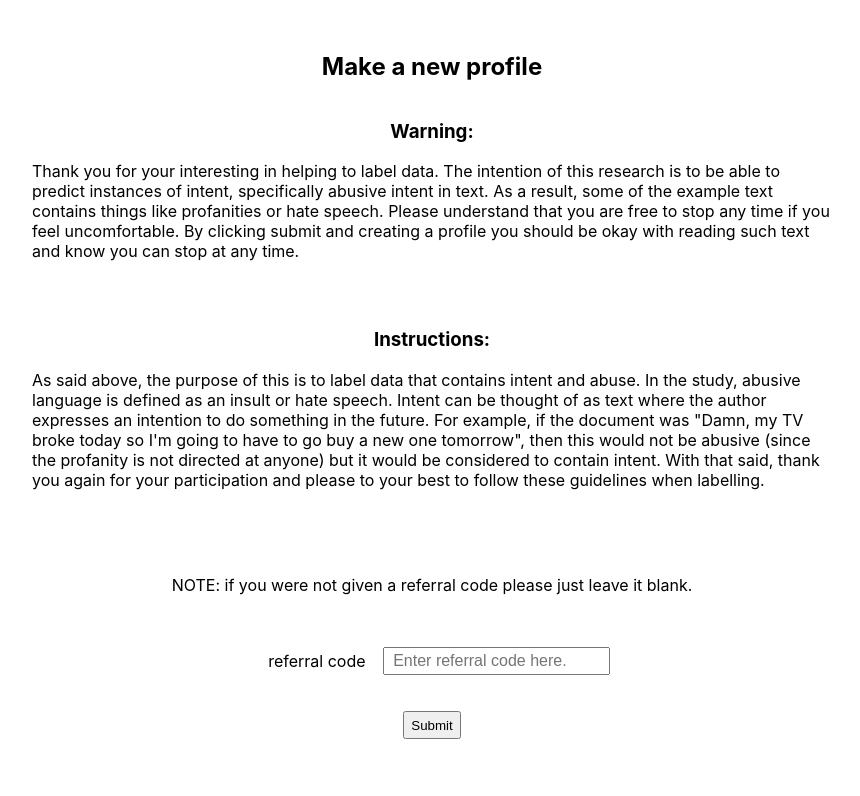
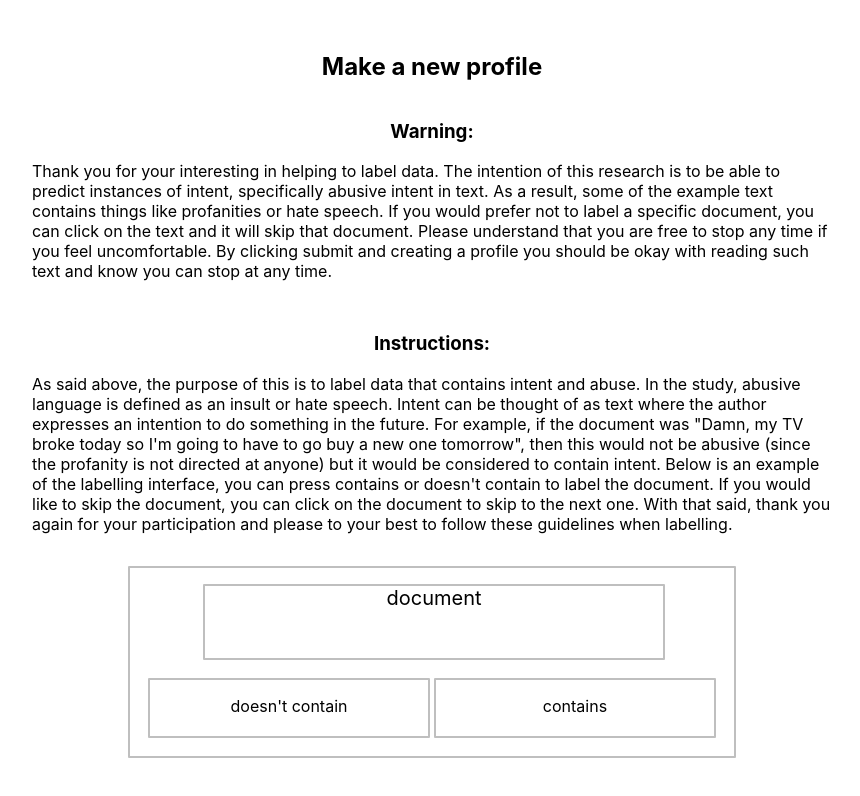
Before and after one commit to simonsben/Intent-Labeller, a React (Create React App) app: page / in a window 1280 px wide. Shown: the top 796 px of the page, without its empty margins (208-1068 px from the left). Built offline with nearby package versions, Linux system fonts and the light colour scheme.

Commit message:
Added demo labeller with instructions

```diff
--- a/src/components/information.jsx
+++ b/src/components/information.jsx
@@ -1,23 +1,37 @@
+import { generate_label } from '../components/label';
 import React from 'react';
+import '../style/label.scss';
 
 const TextItem = props => (
     <div className='input_item vertical'>
         <h3>{ props.header }</h3>
         <div className='long_text'>{ props.body }</div>
+        { props.custom }
     </div>
 )
 
 const Warning = props => {
     const header = 'Warning:';
-    const body = 'Thank you for your interesting in helping to label data. The intention of this research is to be able to predict instances of intent, specifically abusive intent in text. As a result, some of the example text contains things like profanities or hate speech. Please understand that you are free to stop any time if you feel uncomfortable. By clicking submit and creating a profile you should be okay with reading such text and know you can stop at any time.';
+    const body = 'Thank you for your interesting in helping to label data. The intention of this research is to be able to predict instances of intent, specifically abusive intent in text. As a result, some of the example text contains things like profanities or hate speech. If you would prefer not to label a specific document, you can click on the text and it will skip that document. Please understand that you are free to stop any time if you feel uncomfortable. By clicking submit and creating a profile you should be okay with reading such text and know you can stop at any time.';
     return <TextItem header={ header } body={ body } />;
 };
 
 const Instructions = props => {
     const header = 'Instructions:';
-    const body = 'As said above, the purpose of this is to label data that contains intent and abuse. In the study, abusive language is defined as an insult or hate speech. Intent can be thought of as text where the author expresses an intention to do something in the future. For example, if the document was "Damn, my TV broke today so I\'m going to have to go buy a new one tomorrow", then this would not be abusive (since the profanity is not directed at anyone) but it would be considered to contain intent. With that said, thank you again for your participation and please to your best to follow these guidelines when labelling.';
+    const body = 'As said above, the purpose of this is to label data that contains intent and abuse. In the study, abusive language is defined as an insult or hate speech. Intent can be thought of as text where the author expresses an intention to do something in the future. For example, if the document was "Damn, my TV broke today so I\'m going to have to go buy a new one tomorrow", then this would not be abusive (since the profanity is not directed at anyone) but it would be considered to contain intent. Below is an example of the labelling interface, you can press contains or doesn\'t contain to label the document. If you would like to skip the document, you can click on the document to skip to the next one. With that said, thank you again for your participation and please to your best to follow these guidelines when labelling.';
+    const custom = (
+        <div className='marking_window demo'>
+            <div className='marking_content'> document </div>
+            <div className='marking_options'>
+                {
+                    generate_label('', ()=>{}, null)
+                }
+            </div>
+        </div>
+    )
 
-    return <TextItem header={ header } body ={ body } />;
+
+    return <TextItem header={ header } body ={ body } custom={ custom } />;
 };
 
 const FinalNote = props => {
--- a/src/pages/labeller.jsx
+++ b/src/pages/labeller.jsx
@@ -10,7 +10,8 @@
     contexts: [],
     intent_labels: [],
     abuse_labels: [],
-    current_tuple: {}
+    current_tuple: {},
+    hovering: false
 };
 
 class Labeller extends Component {
@@ -39,11 +40,15 @@
         this.setState(new_state);
     }
 
-    add_label = (target_label, label) => {
+    add_label = (target_label, label, skip=false) => {
         const {state} = this;
         let { current_tuple } = state;
 
-        current_tuple[target_label] = label_map[label];
+        if (skip)
+            current_tuple = { intent: 'SKIP', abuse: 'SKIP' };
+        else
+            current_tuple[target_label] = label_map[label];
+
         let callback = () => {};
 
         if (Object.keys(current_tuple).length >= 2) {
@@ -63,6 +68,9 @@
         return (contexts === null) || typeof contexts === 'undefined';
     };
 
+    over = () => this.setState({ ...[this.state], hovering: true });
+    off = () => this.setState({ ...[this.state], hovering: false });
+
 
     render() {
         const { state, add_label, is_done } = this;
@@ -75,10 +83,20 @@
 
         if (!state.done && !context) this.make_request();
 
+        const content_style = 'marking_content' + (state.hovering? ' skip' : '');
+
         return (
             <div className='marking_window'>
-                <div className='marking_content'>
-                    {!context? 'Loading data...' : context}
+                <div
+                    className={content_style}
+                    onMouseEnter={this.over}
+                    onMouseLeave={this.off}
+                    onClick={() => add_label(null, null, true)}
+                    >
+                    {
+                        !context? 'Loading data...' :
+                        ( state.hovering? 'skip' : context )
+                    }
                 </div>
 
                 {
--- a/src/style/label.scss
+++ b/src/style/label.scss
@@ -9,6 +9,18 @@
     width: 100%;
     height: 100vh;
     padding: 1rem 1rem;
+
+    &.demo {
+        height: 12em;
+        width: 50%;
+
+        @extend .thick_border;
+    }
+}
+
+.thick_border {
+    border: solid 2px rgba(0, 0, 0, .25);
+    border-radius: 1px;
 }
 
 // Content being labelled
@@ -19,9 +31,25 @@
     min-height: 4.5rem;
     font-size: 1.25rem;
 
+    @extend .thick_border;
+
     text-align: center;
     @extend .not_selectable;
+
+    &.skip {
+        @extend .content_skip;
+    }
+
+    &.demo, &:hover {
+        @extend .content_skip;
+    }
 }
+
+.content_skip {
+    background-color: rgba(189, 26, 40, .6);
+}
+
+
 
 // Container for label options
 .marking_options {
@@ -53,6 +81,6 @@
     // Change color when selected
     &.selected {
         border: solid 2px rgba(0, 0, 0, .5);
-        background-color: rgba(255, 87, 51, .5);
+        background-color: rgba(233, 116, 81, .8);
     }
 }
--- a/src/style/login.scss
+++ b/src/style/login.scss
@@ -56,5 +56,5 @@
 
 .long_text {
     max-width: 50rem;
-    margin-bottom: 3rem;
+    margin-bottom: 2rem;
 }
```
